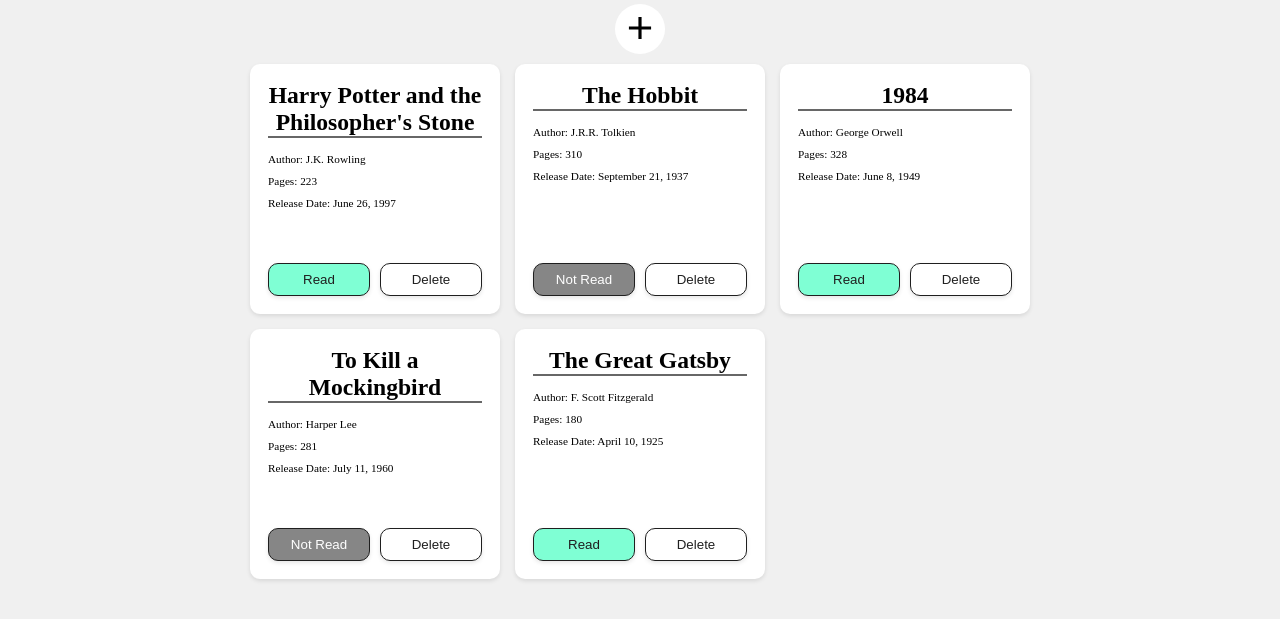
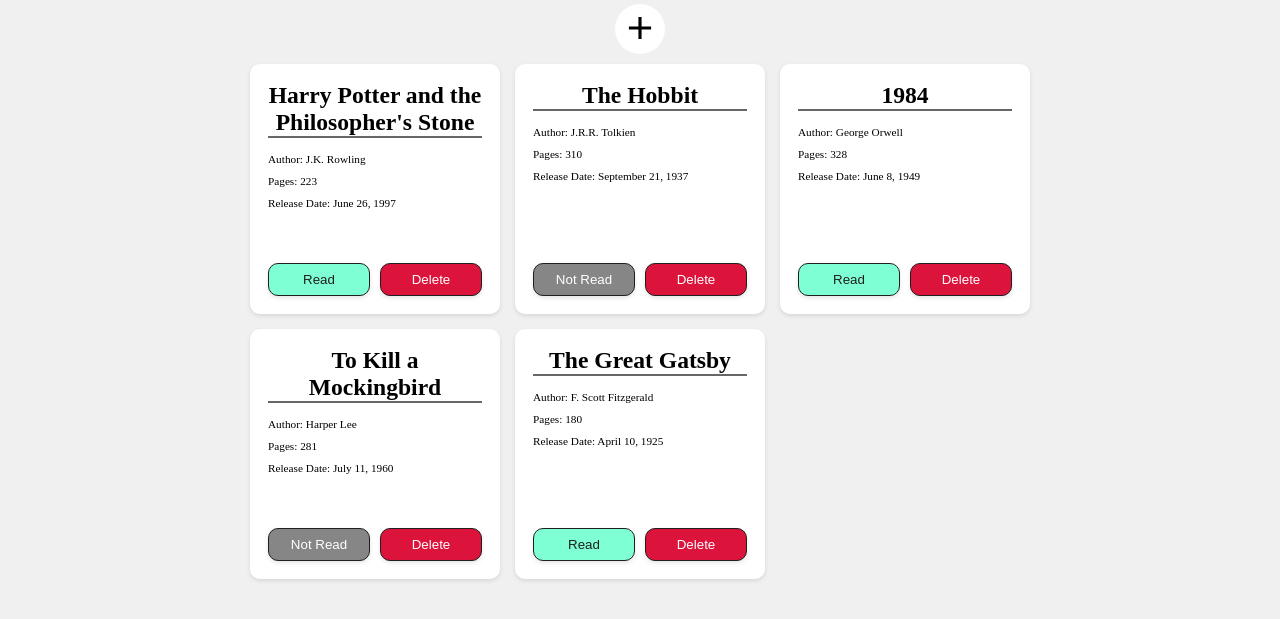
Before and after one commit to asurazur/odin-projects, a plain HTML site: page odin-library/index.html in a window 1280 px wide. Shown: the part 73-692 px from the top of the page. Drawn offline with Linux system fonts and the light colour scheme.

Commit message:
fix: change background color of delete button to crimson

```diff
--- a/odin-library/styles.css
+++ b/odin-library/styles.css
@@ -102,8 +102,8 @@
 }
 
 .book-buttons .delete-btn {
-    background-color: white;
-    color: #1f1f1f;
+    background-color: crimson;
+    color: white;
 }
 
 #add-btn {
```
